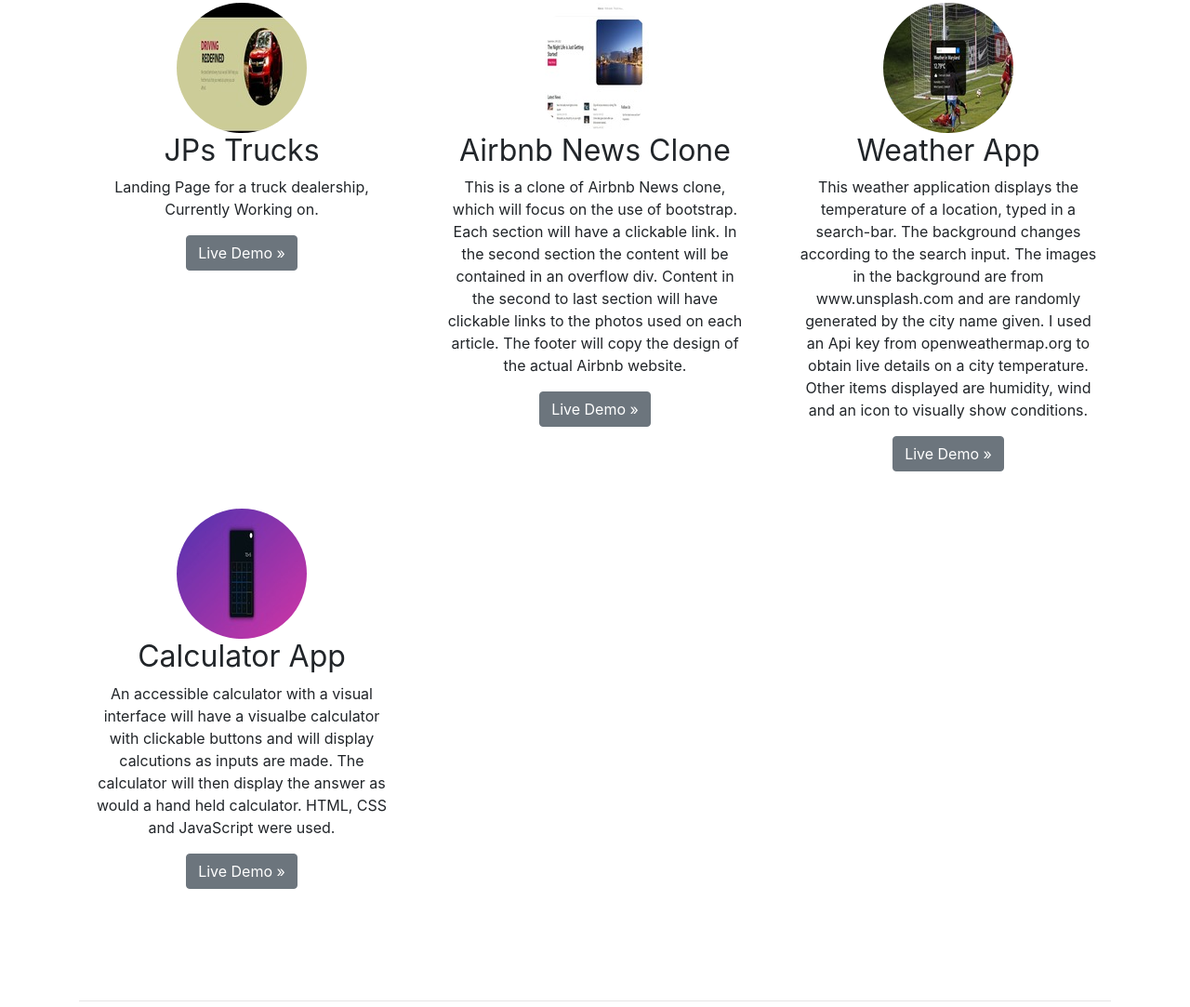
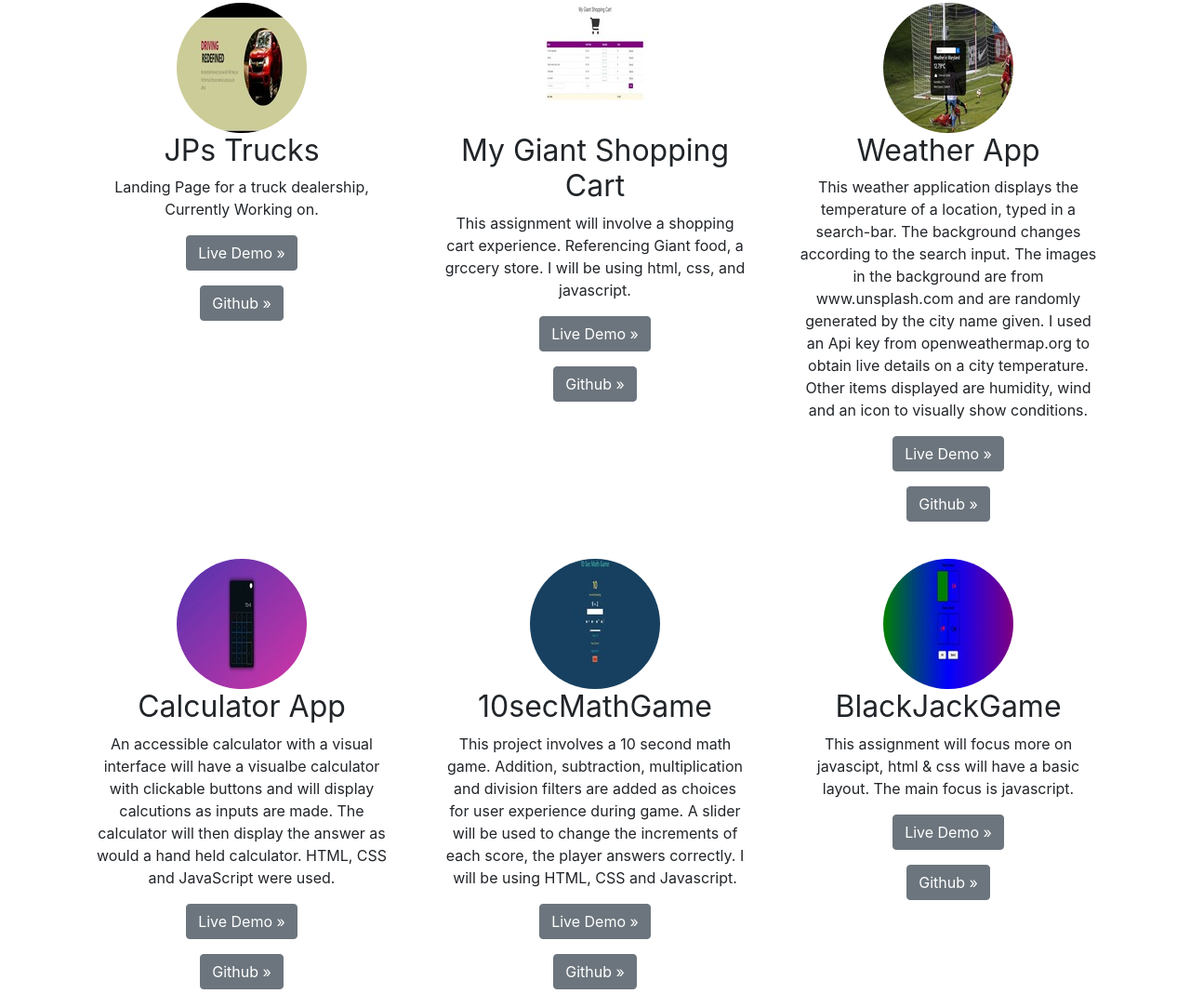
Before and after one commit to ParisJohnson2/Myportfolio, a plain HTML site: page index.html in a window 1280 px wide. Shown: the part 1319-2402 px from the top of the page at 93% size. Drawn offline with nearby package versions, Linux system fonts and the light colour scheme.

Commit message:
edit html & css, added projects

```diff
--- a/index.html
+++ b/index.html
@@ -1,7 +1,7 @@
 <!doctype html>
 <html lang="en">
   <head>
-    <!-- Required meta tags -->
+    <!-- Meta tags -->
     <meta charset="utf-8">
     <meta name="viewport" content="width=device-width, initial-scale=1, shrink-to-fit=no">
 
@@ -11,22 +11,19 @@
     <link rel="stylesheet" href="style.css">
     <!-- Fontawesome -->
     <script src="https://kit.fontawesome.com/520e23ec00.js" crossorigin="anonymous"></script>
-    <!-- tab icon -->
+    <!-- Tab icon -->
     <link rel="icon" href="./Images/portfolo-icon.jpg">
     <title>Paris Johnson</title>
   </head>
   <body>
     <header>
       <nav class="navbar navbar-expand-md navbar-dark fixed-top bg-dark">
-        <a class="navbar-brand" href="#">Paris Johnson</a>
+        <a class="navbar-brand" href="#home" style="color: blue;">Paris Johnson</a>
         <button class="navbar-toggler" type="button" data-toggle="collapse" data-target="#navbarCollapse" aria-controls="navbarCollapse" aria-expanded="false" aria-label="Toggle navigation">
           <span class="navbar-toggler-icon"></span>
         </button>
         <div class="collapse navbar-collapse" id="navbarCollapse">
           <ul class="navbar-nav mr-auto">
-            <li class="nav-item">
-              <a class="nav-link" href="#home">Home</a>
-            </li>
             <li class="nav-item">
               <a class="nav-link" href="#about">About</a>
             </li>
@@ -90,9 +87,7 @@
         </button>
       </div>
       <!-- Marketing messaging and featurettes -->
-      <!-- Wrap the rest of the page in another container to center all the content. -->
       <div class="container marketing" id="about">
-        <!-- START THE FEATURETTES -->
         <div class="row featurette">
           <div class="col-md-7">
             <h2 class="featurette-heading">About <span class="text-muted">Me</span></h2>
@@ -105,34 +100,53 @@
         </div>
         <hr class="featurette-divider" id="project">
           <div class="project-head" style="text-align: center; margin-top: 30px; margin-bottom: 30px; font-size: 40px;">My <span class="text-muted">Projects</span></div>
-          <!-- Three columns of text below the carousel -->
+          <!-- Three column section, projects -->
           <div class="row">
             <div class="col-lg-4">
               <img src="./Images/JPs-trucks-portfolio-preview.jpg" class="bd-placeholder-img rounded-circle" width="140" height="140" role="img">
               <h2>JPs Trucks</h2>
               <p>Landing Page for a truck dealership, Currently Working on.</p>
               <p><a class="btn btn-secondary" href="https://jpstrucks.netlify.app/" target="_blank">Live Demo &raquo;</a></p>
-            </div><!-- /.col-lg-4 -->
+              <p><a class="btn btn-secondary" href="https://github.com/ParisJohnson2/JPsTrucks" target="_blank">Github &raquo;</a></p>
+            </div>
             <div class="col-lg-4">
-              <img src="./Images/airbnb-news-clone.jpg" class="bd-placeholder-img rounded-circle" width="140" height="140" role="img">
-              <h2>Airbnb News Clone</h2>
-              <p>This is a clone of Airbnb News clone, which will focus on the use of bootstrap. Each section will have a clickable link. In the second section the content will be contained in an overflow div. Content in the second to last section will have clickable links to the photos used on each article. The footer will copy the design of the actual Airbnb website.</p>
-              <p><a class="btn btn-secondary" href="https://airbnbnewsclonejohnsonparis.netlify.app/" target="_blank">Live Demo &raquo;</a></p>
-            </div><!-- /.col-lg-4 -->
+              <img src="./Images/MYGiantShoppingCart-preview.jpg" class="bd-placeholder-img rounded-circle" width="140" height="140" role="img">
+              <h2>My Giant Shopping Cart</h2>
+              <p>This assignment will involve a shopping cart experience. Referencing Giant food, a grccery store. I will be using html, css, and javascript.</p>
+              <p><a class="btn btn-secondary" href="https://mygiantshoppingcart-johnsonparis.netlify.app/" target="_blank">Live Demo &raquo;</a></p>
+              <p><a class="btn btn-secondary" href="https://github.com/ParisJohnson2/SimpleShoppingCartA" target="_blank">Github &raquo;</a></p>
+            </div>
             <div class="col-lg-4">
               <img src="./Images/weather-app.jpg" class="bd-placeholder-img rounded-circle" width="140" height="140" role="img">
               <h2>Weather App</h2>
               <p>This weather application displays the temperature of a location, typed in a search-bar. The background changes according to the search input. The images in the background are from www.unsplash.com and are randomly generated by the city name given. I used an Api key from openweathermap.org to obtain live details on a city temperature. Other items displayed are humidity, wind and an icon to visually show conditions.</p>
               <p><a class="btn btn-secondary" href="https://johnsonparis-weatherapp.netlify.app/" target="_blank">Live Demo &raquo;</a></p>
-            </div><!-- /.col-lg-4 -->
+              <p><a class="btn btn-secondary" href="https://github.com/ParisJohnson2/weather-app" target="_blank">Github &raquo;</a></p>
+            </div>
             <div class="col-lg-4">
               <img src="./Images/calculator-app.jpg" class="bd-placeholder-img rounded-circle" width="140" height="140" role="img">
               <h2>Calculator App</h2>
               <p>An accessible calculator with a visual interface will have a visualbe calculator with clickable buttons and will display calcutions as inputs are made. The calculator will then display the answer as would a hand held calculator. HTML, CSS and JavaScript were used.</p>
               <p><a class="btn btn-secondary" href="https://johnsonparis-calculator-app.netlify.app/" target="_blank">Live Demo &raquo;</a></p>
-            </div><!-- /.col-lg-4 -->
-          </div><!-- /.row -->
+              <p><a class="btn btn-secondary" href="https://github.com/ParisJohnson2/Calculator-app" target="_blank">Github &raquo;</a></p>
+            </div>
+            <div class="col-lg-4">
+              <img src="./Images/10SecMathGame-preview.jpg" class="bd-placeholder-img rounded-circle" width="140" height="140" role="img">
+              <h2>10secMathGame</h2>
+              <p>This project involves a 10 second math game. Addition, subtraction, multiplication and division filters are added as choices for user experience during game. A slider will be used to change the increments of each score, the player answers correctly. I will be using HTML, CSS and Javascript.</p>
+              <p><a class="btn btn-secondary" href="https://johnsonparis-10sec-math-game.netlify.app/" target="_blank">Live Demo &raquo;</a></p>
+              <p><a class="btn btn-secondary" href="https://github.com/ParisJohnson2/10secMathGame" target="_blank">Github &raquo;</a></p>
+            </div>
+            <div class="col-lg-4">
+              <img src="./Images/Black-Jack-preview.jpg" class="bd-placeholder-img rounded-circle" width="140" height="140" role="img">
+              <h2>BlackJackGame</h2>
+              <p>This assignment will focus more on javascipt, html & css will have a basic layout. The main focus is javascript.</p>
+              <p><a class="btn btn-secondary" href="https://blackjack-johnsonparis.netlify.app/" target="_blank">Live Demo &raquo;</a></p>
+              <p><a class="btn btn-secondary" href="https://github.com/ParisJohnson2/black-jack" target="_blank">Github &raquo;</a></p>
+            </div>
+          </div>
         <hr class="featurette-divider" id="contact">
+        <!-- Contact Section -->
         <div class="row featurette">
           <div class="col-md-7 order-md-2">
             <h2 class="featurette-heading">Contact <span class="text-muted">Me</span></h2>
@@ -145,8 +159,7 @@
           </div>
         </div>
       <hr class="featurette-divider">
-      <!-- /END THE FEATURETTES -->
-      </div><!-- /.container -->
+      </div>
       <!-- FOOTER -->
       <footer class="container">
         <p class="float-right"><a href="#">Back to top</a></p>
```
Also changed, not shown: style.css (+6 -21 lines), Images/10SecMathGame-preview.jpg (added), Images/Black-Jack-preview.jpg (added), Images/MYGiantShoppingCart-preview.jpg (added), Images/airbnb-news-clone.jpg (deleted).
